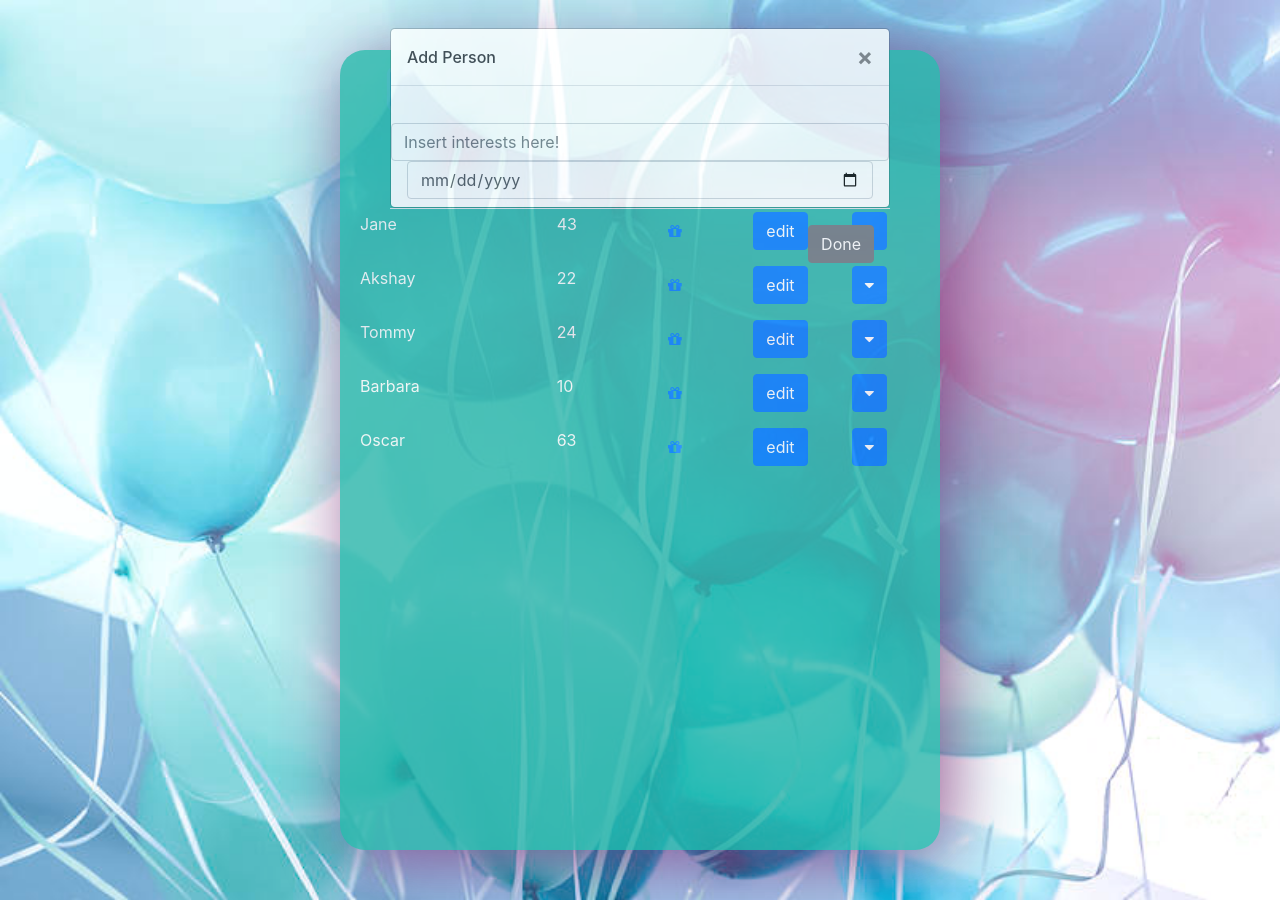
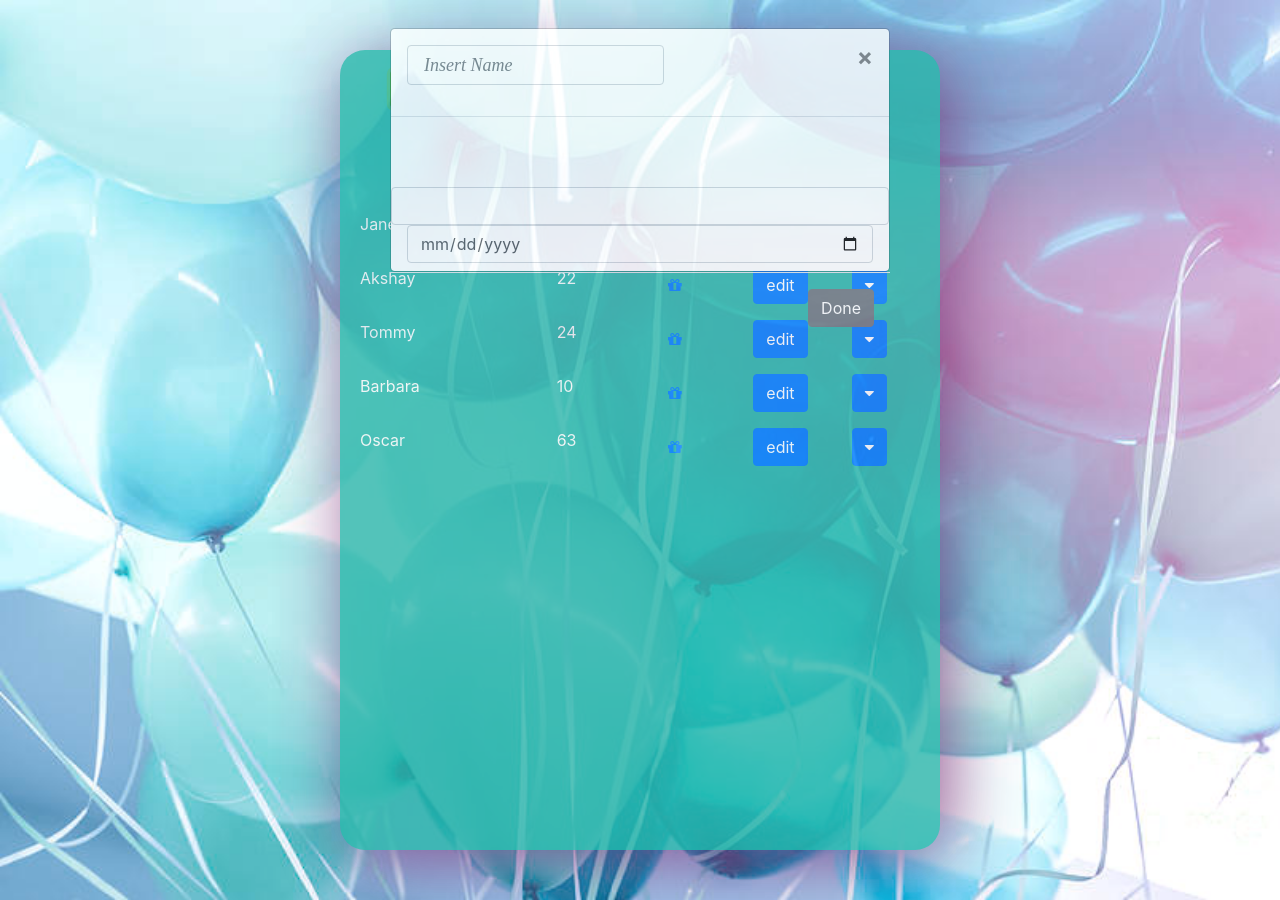
Before and after one commit to Birthday-App-Team/birthday-app-frontend, a React (Create React App) app: page / in a window 1280 px wide. Both pictures are taken after a click on the button 409 px from the left and 89 px from the top of the page. Built offline with nearby package versions, Linux system fonts and the light colour scheme; a web font is replaced by a local one.

Commit message:
working on add

```diff
--- a/src/App.js
+++ b/src/App.js
@@ -7,7 +7,11 @@ import BirthdayList from "./Components/BirthdayList";
 import PersonInfo from "./Components/PersonInfo";
 
 class App extends React.Component {
-  state = {
+  constructor(props) {
+    super(props);
+    this.id = 0;
+
+    this.state = {
     birthdays: [
       {
         name: "Jane",
@@ -51,7 +55,7 @@ class App extends React.Component {
         id: 5
       }
     ]
-  };
+  }};
 
   showBirthdays = id => {
     const birthdays = this.state.tasks.map(task => {
@@ -61,18 +65,21 @@ class App extends React.Component {
   };
 
   //
+  addPersonToList = (id) => {
+    const newbirthdays = this.state.birthdays.push(newPerson => {
+      return newPerson.id === id
+    });
 
-  undoTask = id => {
-    const updatedTasks = this.state.tasks.map(task => {
-      if (task.id === id) {
-        task.completed = false;
+    this.setState({ birthdays: newbirthdays });
   }
 
-      return task;
+
+    deleteBirthday = id => {
+      const birthdaysNotDel = this.state.birthdays.filter(birthday => {
+        return birthday.id !== id;
       });
-
       this.setState({
-      tasks: updatedTasks
+        birthdays: birthdaysNotDel
       });
     };
 
@@ -93,12 +100,11 @@ class App extends React.Component {
         birthdays: birthdaysCopy
       });
     };
-
     render() {
     console.log(this.state.birthdays.name);
     return (
       <div className=" App">
-        <AddPerson />
+        <AddPerson newPerson={this.addPersonToList}/>
         <h1>
           <span className="h1Letter">Birthday App</span>
           <span>
@@ -116,6 +122,7 @@ class App extends React.Component {
             {this.state.birthdays.map(birthday => {
               return (
                 <BirthdayList
+                  addPersonToList={this.addPerson}
                   text={birthday.notes}
                   name={birthday.name}
                   key={birthday.id}
@@ -123,16 +130,12 @@ class App extends React.Component {
                   dateOfBirth={birthday.DOB}
                   dropdown={birthday.extend}
                   editBirthdayFunc={this.editBirthday}
+                  deleteBirthdayFunc={this.deleteBirthday}
                 />
               );
             })}
           </div>
         </div>
-        {/* <div className="row">
-          <div className="col-12">
-            <PersonInfo Notes={this.state.birthdays.notes} />
-          </div>
-        </div> */}
                 <div className="row">
           <div className="col-12">
             <br></br>
--- a/src/Components/AddPerson.js
+++ b/src/Components/AddPerson.js
@@ -6,11 +6,28 @@ import "font-awesome/css/font-awesome.min.css";
 class AddPerson extends React.Component {
   //initial state
   state = {
-    name: "",
-    dateSelected: "",
-    noteText: "",
-    showModal: false
+    name: " ",
+    dateSelected: " ",
+    noteText: " ",
+    showModal: false,
+    birthday: " "
   };
+
+  addPerson = () => {
+    let birthday = {
+      id: this.id + 1,
+      birthdays: this.state.birthdays,
+      completed: false
+    }
+    this.props.newbirthdays(birthday);
+    this.setState({ birthdays: "" });
+  }
+  birthdaysChanged = (event) => {
+    let birthdays = this.state.birthdays;
+    birthdays = event.target.value;
+    this.setState({ birthdays });
+
+  }
 
   updateNoteText = event => {
     this.setState({
@@ -52,7 +69,16 @@ class AddPerson extends React.Component {
           <div className="modal-dialog" role="document">
             <div className="modal-content">
               <div className="modal-header">
-                <h5 className="modal-title blacktext">Add Person </h5>
+                <h5 className="modal-title blacktext">
+                <input
+                  className="form-control navbar"
+                  type="text"
+                  id="addPerson"
+                  placeholder="Insert Name"
+                  value={this.state.addPerson}
+                  onChange={this.addPersonUpdated}
+                />
+                </h5>
                 <button
                   type="button"
                   className="close"
@@ -63,10 +89,13 @@ class AddPerson extends React.Component {
                   <span aria-hidden="true">&times;</span>
                 </button>
               </div>
+              <hr/>
               <div className="modal-body lessMargin"></div>
               <input
+              className= "form-control navbar"
                 type="text"
-                className="form-control addTaskTextArea"
+
+                className="form-control "
                 aria-describedby="text"
                 placeholder="Insert interests here!"
                 value={this.state.noteText}
@@ -95,12 +124,7 @@ class AddPerson extends React.Component {
           </div>
         </div>
         <div className="col-1">
-          <button
-            id="addButton"
-            className="btn btn-info btn btn-md "
-            onClick={this.handleClick}
-          >
-            <i className="fa fa-plus"> </i>
+        <button type="button" className="btn btn-success btn-md" onClick={this.handleClick}> <i className="fa fa-plus"> </i>
           </button>
         </div>
       </div>
--- a/src/Components/BirthdayList.js
+++ b/src/Components/BirthdayList.js
@@ -6,7 +6,8 @@ import button from "react-bootstrap/Button";
 class BirthdayList extends React.Component {
   state = {
     newBirthdayNote: "",
-    showDropdown: false
+    showDropdown: false,
+    showModal: false
   };
 
   editBirthday = birthday => {
@@ -33,6 +34,41 @@ class BirthdayList extends React.Component {
         showDropdown: false
       });
     }
+  };
+
+  updateNoteText = event => {
+    this.setState({
+      newBirthdayNote: event.target.value
+    });
+    console.log("hello");
+  };
+
+  handleClickEdit = () => {
+    console.log("hi");
+    if (this.state.showModal === false) {
+      this.setState({
+        showModal: true
+      });
+      console.log(this.state.showModal);
+    }
+  };
+
+  handleClickDelete = () => {
+    this.props.deleteBirthdayFunc(this.props.id);
+  };
+
+  handleModalDismiss = () => {
+    this.props.editBirthdayFunc(this.props.id, this.state.newBirthdayNote);
+
+    this.setState({
+      showModal: false
+    });
+  };
+
+  handleDateChange = e => {
+    this.setState({
+      DOB: e.target.value
+    });
   };
 
   render() {
--- a/src/index.css
+++ b/src/index.css
@@ -51,11 +51,10 @@ code {
 
 .navbar {
   height: 40px;
-  background-color: rgb(153, 113, 165);
   margin-bottom: 15px;
   text-align: left;
   font-size: 18px;
-  font-color: black;
+  font: grey;
   display: flex;
   justify-content: center;
   align-items: center;
```
Lines whose indentation alone changed are shown as unchanged.
